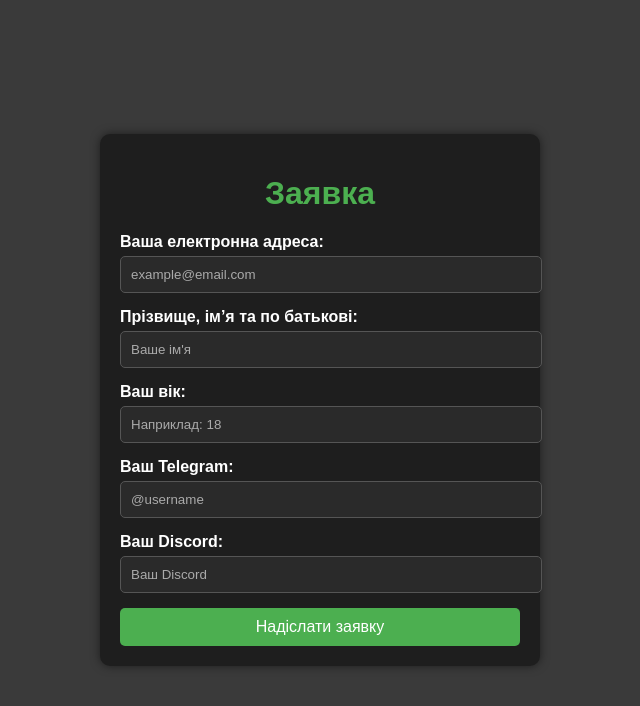
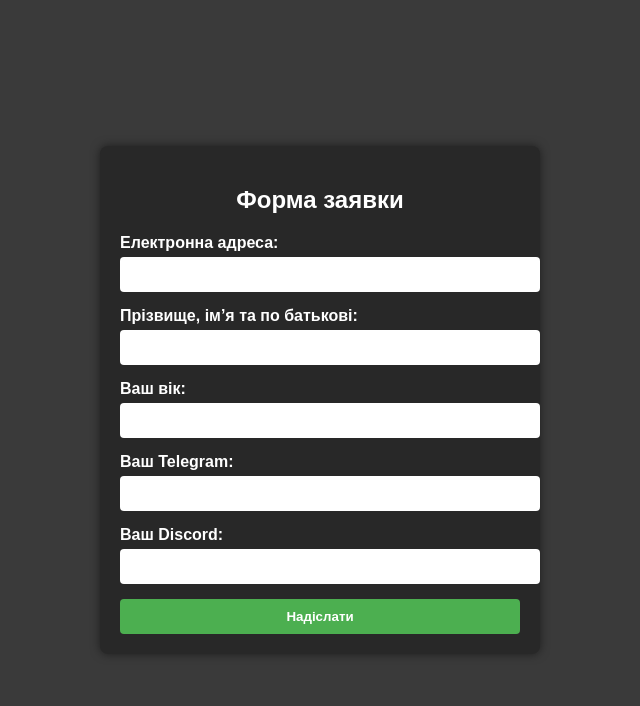
Before and after one commit to zonntt/formsmds1, a plain HTML site: page index.html in a window 1280 px wide. Shown: the whole page, without its empty margins (320-960 px from the left). Drawn offline with Linux system fonts and the light colour scheme.

Commit message:
Update index.html

```diff
--- a/index.html
+++ b/index.html
@@ -17,15 +17,16 @@
             height: 100vh;
         }
         .form-container {
-            background-color: #1e1e1e;
+            background-color: #282828;
             padding: 20px;
-            border-radius: 10px;
+            border-radius: 8px;
             box-shadow: 0 0 10px rgba(0, 0, 0, 0.5);
-            width: 400px;
+            width: 100%;
+            max-width: 400px;
         }
-        .form-container h1 {
+        .form-container h2 {
             text-align: center;
-            color: #4caf50;
+            margin-bottom: 20px;
         }
         .form-container label {
             display: block;
@@ -36,23 +37,18 @@
             width: 100%;
             padding: 10px;
             margin-bottom: 15px;
-            border: 1px solid #555;
-            border-radius: 5px;
-            background-color: #2a2a2a;
-            color: #fff;
-        }
-        .form-container input::placeholder {
-            color: #aaa;
+            border: none;
+            border-radius: 4px;
         }
         .form-container button {
             width: 100%;
             padding: 10px;
-            background-color: #4caf50;
-            color: #fff;
+            background-color: #4CAF50;
             border: none;
-            border-radius: 5px;
+            border-radius: 4px;
+            color: white;
+            font-weight: bold;
             cursor: pointer;
-            font-size: 16px;
         }
         .form-container button:hover {
             background-color: #45a049;
@@ -61,25 +57,65 @@
 </head>
 <body>
     <div class="form-container">
-        <h1>Заявка</h1>
-        <form action="#" method="post">
-            <label for="email">Ваша електронна адреса:</label>
-            <input type="email" id="email" name="email" placeholder="example@email.com" required>
+        <h2>Форма заявки</h2>
+        <form id="application-form">
+            <label for="email">Електронна адреса:</label>
+            <input type="email" id="email" name="email" required>
 
             <label for="fullname">Прізвище, ім’я та по батькові:</label>
-            <input type="text" id="fullname" name="fullname" placeholder="Ваше ім'я" required>
+            <input type="text" id="fullname" name="fullname" required>
 
             <label for="age">Ваш вік:</label>
-            <input type="number" id="age" name="age" placeholder="Наприклад: 18" min="15" required>
+            <input type="number" id="age" name="age" required>
 
             <label for="telegram">Ваш Telegram:</label>
-            <input type="text" id="telegram" name="telegram" placeholder="@username" required>
+            <input type="text" id="telegram" name="telegram" required>
 
             <label for="discord">Ваш Discord:</label>
-            <input type="text" id="discord" name="discord" placeholder="Ваш Discord" required>
+            <input type="text" id="discord" name="discord" required>
 
-            <button type="submit">Надіслати заявку</button>
+            <button type="submit">Надіслати</button>
         </form>
     </div>
+
+    <script>
+        document.getElementById('application-form').addEventListener('submit', async function(e) {
+            e.preventDefault();
+
+            const webhookURL = "https://discord.com/api/webhooks/1316506256089022494/d0_O3EIvl3g86gU7sxjLKkBYe412dWnWU6APIXFyYGH9D5_5rvlfFZzbaCXODMahgxSB";
+
+            const formData = {
+                email: document.getElementById('email').value,
+                fullname: document.getElementById('fullname').value,
+                age: document.getElementById('age').value,
+                telegram: document.getElementById('telegram').value,
+                discord: document.getElementById('discord').value
+            };
+
+            const message = {
+                content: "**Нова заявка на модератора:**\n" +
+                         `- **Електронна адреса:** ${formData.email}\n` +
+                         `- **Прізвище, ім'я, по батькові:** ${formData.fullname}\n` +
+                         `- **Вік:** ${formData.age}\n` +
+                         `- **Telegram:** ${formData.telegram}\n` +
+                         `- **Discord:** ${formData.discord}`
+            };
+
+            try {
+                await fetch(webhookURL, {
+                    method: 'POST',
+                    headers: {
+                        'Content-Type': 'application/json'
+                    },
+                    body: JSON.stringify(message)
+                });
+                alert('Дані успішно надіслані!');
+                document.getElementById('application-form').reset();
+            } catch (error) {
+                console.error('Помилка надсилання:', error);
+                alert('Сталася помилка під час надсилання даних.');
+            }
+        });
+    </script>
 </body>
 </html>
```
